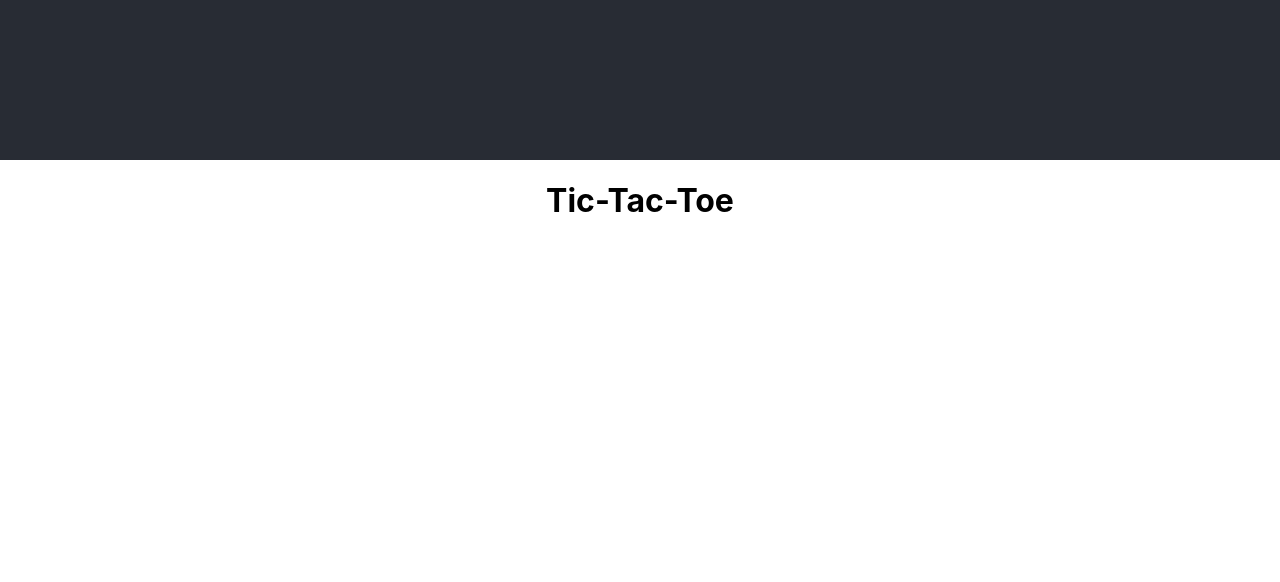
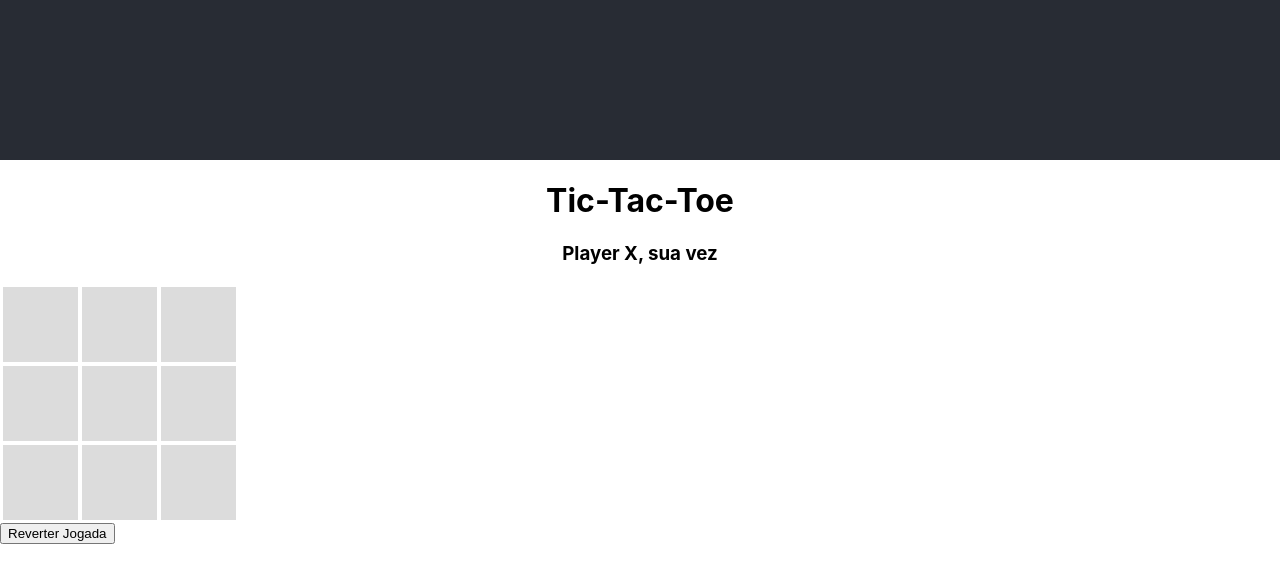
Before and after one commit to lucasreis10/study-react-notes, a React (Create React App) app: page /tic-tac-toe in a window 1280 px wide. Shown: the top 582 px of the page. Built offline with nearby package versions, Linux system fonts and the light colour scheme.

Commit message:
feat(tic-tac-toe): adicionar primeira versao de tic-tac-toe

```diff
--- a/package.json
+++ b/package.json
@@ -3,6 +3,7 @@
   "version": "0.1.0",
   "private": true,
   "dependencies": {
+    "@material-ui/core": "^4.11.3",
     "@testing-library/jest-dom": "^5.11.4",
     "@testing-library/react": "^11.1.0",
     "@testing-library/user-event": "^12.1.10",
@@ -35,5 +36,8 @@
       "last 1 firefox version",
       "last 1 safari version"
     ]
+  },
+  "devDependencies": {
+    "eslint-plugin-react-hooks": "^4.2.0"
   }
 }
--- /dev/null
+++ b/src/modules/tic-tac-toe/components/Board.jsx
@@ -0,0 +1,84 @@
+import React, { useState } from 'react';
+import BoardStyles from './BoardStyles';
+import { makeStyles } from '@material-ui/core/styles';
+
+const useStyle = makeStyles(BoardStyles, { name: 'Board' })
+
+const Board = (prop) => {
+    const classes = useStyle()
+
+    const [quadrados, setQuadrados] = useState(new Array(9).fill());
+    const [historicoDeJogadas, setHistoricoDeJogadas] = useState([quadrados]);
+
+    const registrarJogada = (index) => {
+        if(!quadrados[index]) {
+            prop.onClick();
+            const cloneQuadrados =  [ ...quadrados ];
+            const cloneHistoricoDeJogadas = [ ...historicoDeJogadas ];
+
+            cloneQuadrados[index] = prop.player;
+            cloneHistoricoDeJogadas.push(cloneQuadrados);
+
+            setHistoricoDeJogadas(cloneHistoricoDeJogadas);
+            setQuadrados(cloneQuadrados);
+        }
+    }
+
+    const reverterUltimaJogada = () => {
+        if(historicoDeJogadas.length > 1) {
+            const cloneHistoricoDeJogadas = [ ...historicoDeJogadas ];
+            cloneHistoricoDeJogadas.pop();
+
+            const ultimoItemHistoricoDeJogadas = cloneHistoricoDeJogadas[cloneHistoricoDeJogadas.length - 1]
+
+            setHistoricoDeJogadas(cloneHistoricoDeJogadas);
+            setQuadrados(ultimoItemHistoricoDeJogadas);
+        }
+
+    }
+
+
+    const elementDiv = (index) => (
+        <div
+            onClick={() => registrarJogada(index)}
+            style={{
+                backgroundColor: '#dcdcdc',
+                width: '75px',
+                height: '75px',
+            }}
+        >
+            { quadrados[index] }
+
+        </div>
+    )
+
+    return (
+        <div className={classes.alignTable}>
+            <table >
+                <tbody>
+                    <tr>
+                        <td>{elementDiv(0)}</td>
+                        <td>{elementDiv(1)}</td>
+                        <td>{elementDiv(2)}</td>
+                    </tr>
+                    <tr>
+                        <td>{elementDiv(3)}</td>
+                        <td>{elementDiv(4)}</td>
+                        <td>{elementDiv(5)}</td>
+                    </tr>
+                    <tr>
+                        <td>{elementDiv(6)}</td>
+                        <td>{elementDiv(7)}</td>
+                        <td>{elementDiv(8)}</td>
+                    </tr>
+                </tbody>
+            </table>
+            <button onClick={reverterUltimaJogada}>
+                Reverter Jogada
+            </button>
+        </div>
+    )
+
+}
+
+export default Board;
--- /dev/null
+++ b/src/modules/tic-tac-toe/components/BoardStyles.jsx
@@ -0,0 +1,15 @@
+const BoardStyles = () => ({
+
+    first:{
+        textAlign: 'center',
+    },
+
+    alignTable: {
+        display: 'flex',
+        alignItems: 'baseline',
+        flexDirection: 'column'
+    }
+
+})
+
+export default BoardStyles
--- a/src/modules/tic-tac-toe/components/TicTacToe.jsx
+++ b/src/modules/tic-tac-toe/components/TicTacToe.jsx
@@ -1,11 +1,28 @@
-import React from 'react';
+import React, { useState } from 'react';
+import { makeStyles } from '@material-ui/core/styles'
+import TicTacToeStyle from './TicTacToeStyle'
+import Tabuleiro from './Board';
+
+const useStyle = makeStyles(TicTacToeStyle, { name: 'TicTacToe' })
 
 const TicTacToe = () => {
+    const classes = useStyle()
+    const [player, setPlayer] = useState('X');
+
+
+    const mudarPlayer = () => {
+        const xEhoProximo = player === 'X';
+        setPlayer(xEhoProximo ? 'O' : 'X');
+    }
 
     return (
-        <>
+        <div className={classes.first} >
             <h1>Tic-Tac-Toe</h1>
-        </>
+            <h3>Player {player}, sua vez </h3>
+            <div>
+                <Tabuleiro player={player} onClick={mudarPlayer} estilo={classes.table}/>
+            </div>
+        </div>
     )
 
 }
--- /dev/null
+++ b/src/modules/tic-tac-toe/components/TicTacToeStyle.jsx
@@ -0,0 +1,12 @@
+const TicTacToeStyle = () => ({
+
+    first:{
+        textAlign: 'center',
+    },
+
+    table: {
+        left: '50%'
+    }
+})
+
+export default TicTacToeStyle
```
Also changed, not shown: src/tic-tac-toe/TicTacToe.jsx (deleted, +0 -13 lines), 1 other file (tests, documents, lock files or other folders).
